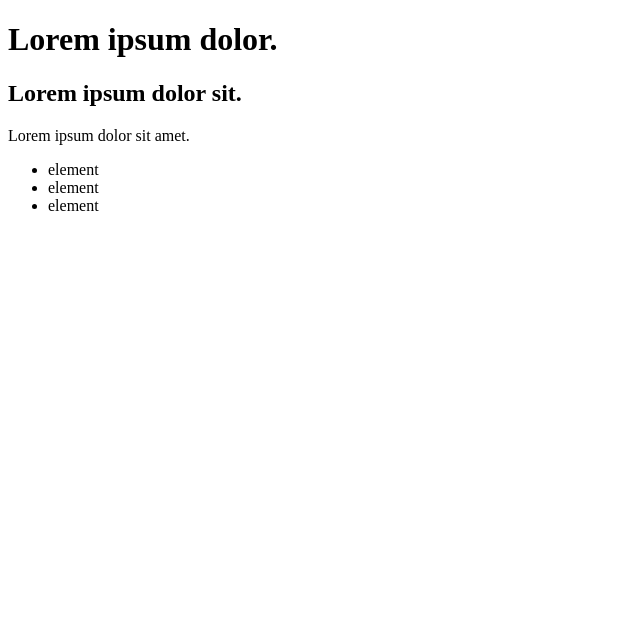
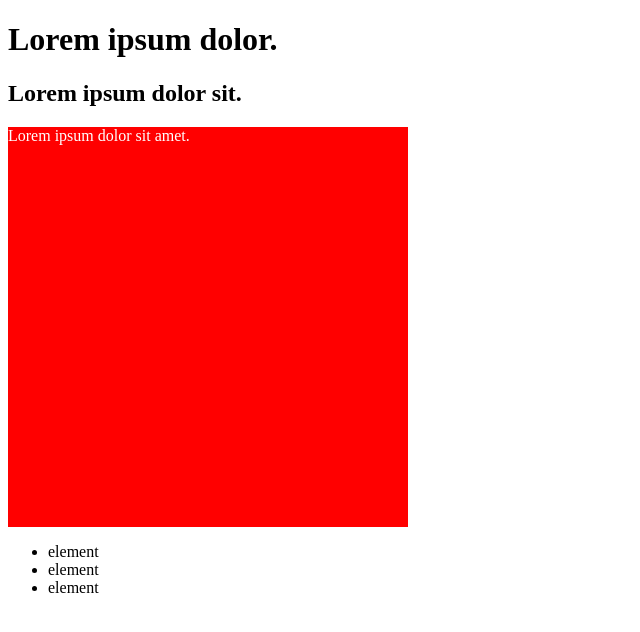
Before and after one commit to Danu214/Project1, a plain HTML site: page index.html in a window 1280 px wide. Shown: the whole page, without its empty margins (0-640 px from the left). Drawn offline with Linux system fonts and the light colour scheme.

Commit message:
am adaugat style.css

```diff
--- a/index.html
+++ b/index.html
@@ -3,6 +3,7 @@
 <head>
     <meta charset="UTF-8">
     <title>Title</title>
+    <link rel="stylesheet" href="style.css">
 </head>
 <body>
 
--- /dev/null
+++ b/style.css
@@ -0,0 +1,6 @@
+.patrat{
+    width: 400px;
+    height: 400px;
+    background-color: red;
+    color: white;
+}
```
Also changed, not shown: 1 other file.
